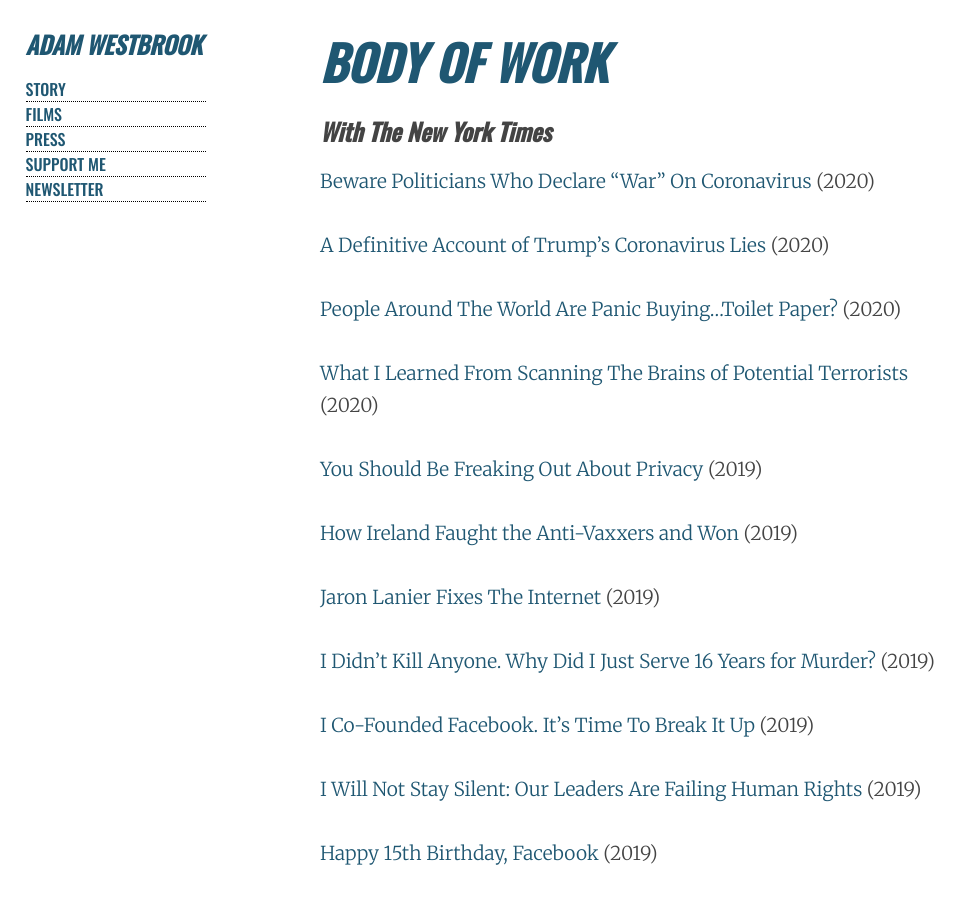
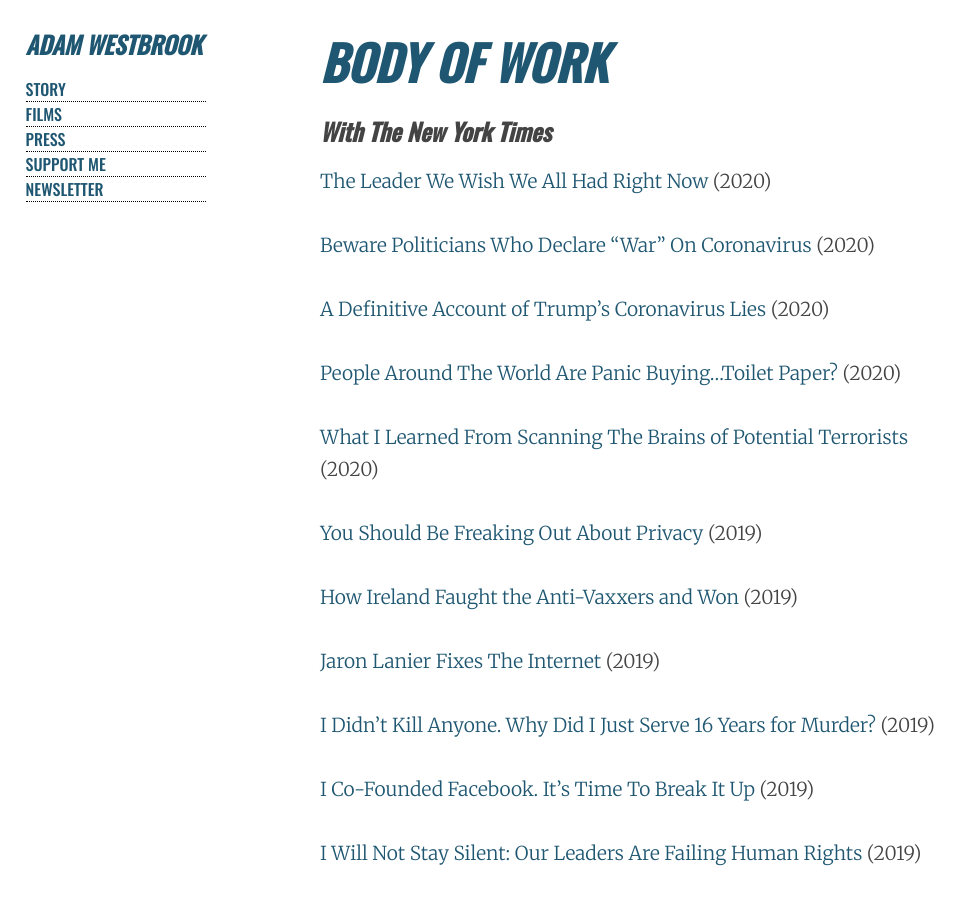
Before and after one commit to AdamWestbrook/adamwestbrook.github.io, a Jekyll site: the page built from films.md, in a window 1280 px wide and 900 px high. Shown: the whole window, without its empty margins (0-972 px from the left). Built offline with Jekyll 4.4.1, drawn with Linux system fonts in a browser that asks for light colours.

Commit message:
Update films

```diff
--- a/films.md
+++ b/films.md
@@ -7,6 +7,7 @@
 
 ## With The New York Times
 
+- [The Leader We Wish We All Had Right Now](https://www.nytimes.com/2020/05/05/opinion/coronavirus-ohio-amy-acton.html) (2020)
 - [Beware Politicians Who Declare "War" On Coronavirus](https://www.nytimes.com/2020/04/20/opinion/coronavirus-war-politicians.html) (2020)
 - [A Definitive Account of Trump's Coronavirus Lies](https://www.nytimes.com/2020/03/18/opinion/trump-lies-about-coronavirus.html) (2020)
 - [People Around The World Are Panic Buying...Toilet Paper?](https://www.nytimes.com/video/opinion/100000007029344/why-toilet-paper-coronavirus.html) (2020)
```
